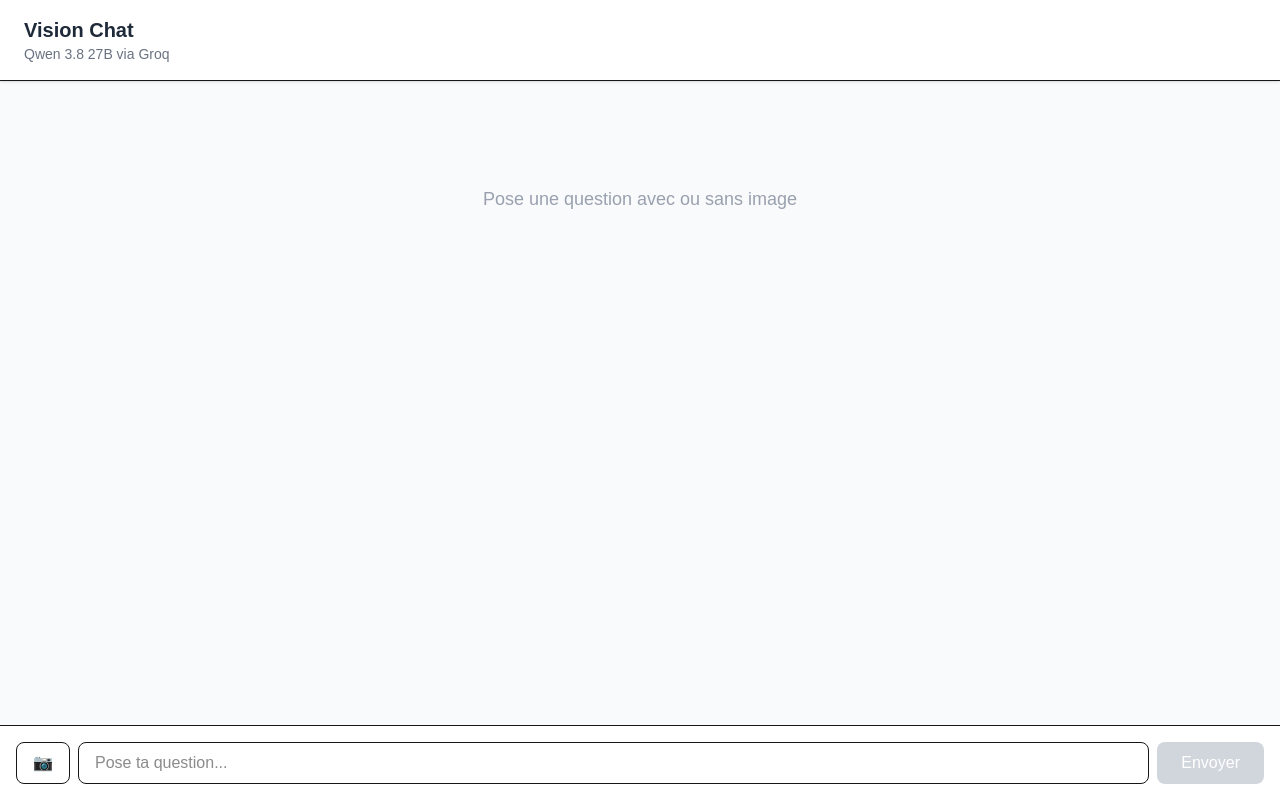
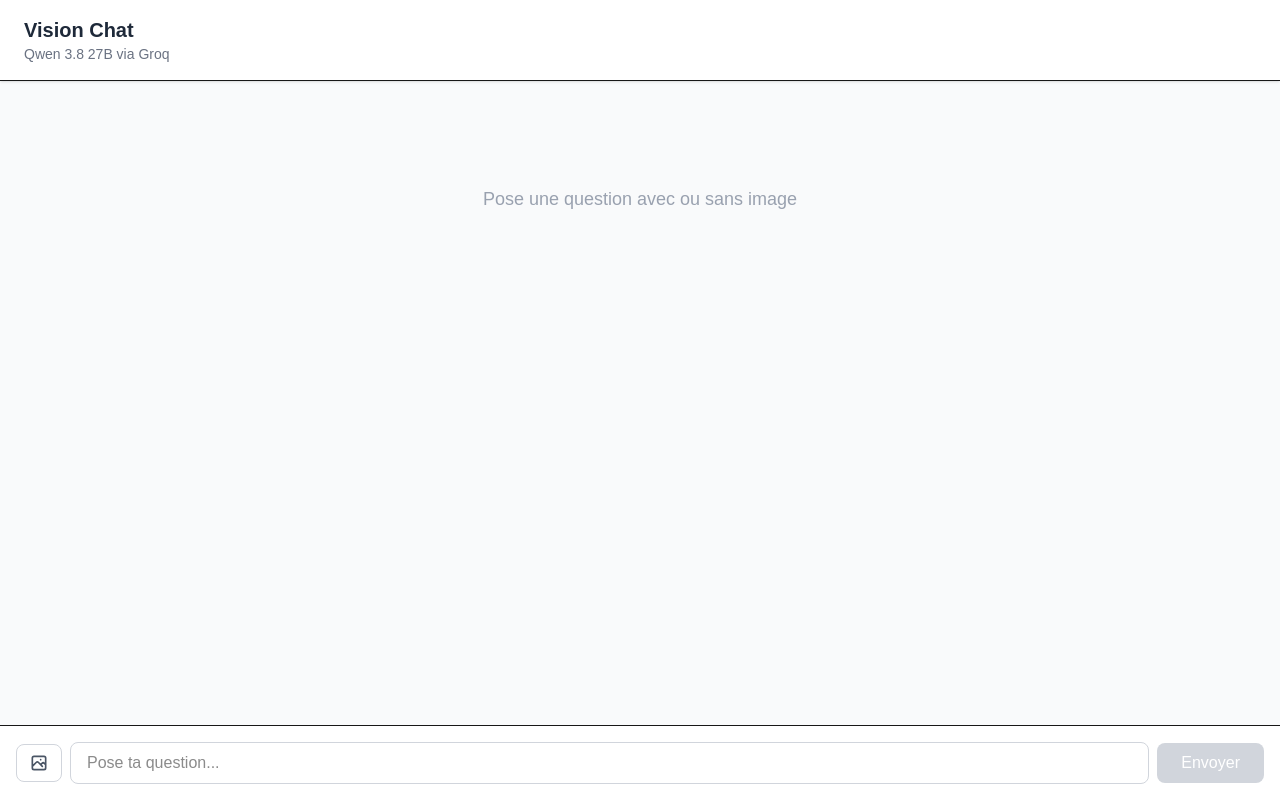
Before and after one commit to cyrisa02/devisflow-ai, a Next.js app: page /chat in a window 1280 px wide. Built offline with nearby package versions, Linux system fonts and the light colour scheme.

Commit message:
ajout du chatbot avec photo

```diff
--- a/package.json
+++ b/package.json
@@ -11,10 +11,13 @@
   "dependencies": {
     "@huggingface/inference": "^4.13.32",
     "@supabase/supabase-js": "^2.117.3",
+    "@tailwindcss/typography": "^0.5.20",
     "next": "16.4.0",
     "openai": "^7.32.0",
     "react": "19.3.0",
     "react-dom": "19.3.0",
+    "react-markdown": "^10.1.0",
+    "remark-gfm": "^4.0.1",
     "resend": "^6.32.1",
     "zod": "^4.6.7"
   },
--- a/src/app/chat/page.tsx
+++ b/src/app/chat/page.tsx
@@ -1,11 +1,13 @@
 "use client";
 
 import { useState, useRef, useEffect } from "react";
+import ReactMarkdown from "react-markdown";
+import remarkGfm from "remark-gfm";
 
 interface Message {
   role: "user" | "assistant";
   content: string;
-  image?: string; // base64
+  image?: string;
 }
 
 export default function ChatPage() {
@@ -15,6 +17,7 @@ export default function ChatPage() {
   const [loading, setLoading] = useState(false);
   const messagesEndRef = useRef<HTMLDivElement>(null);
   const fileInputRef = useRef<HTMLInputElement>(null);
+  const textareaRef = useRef<HTMLTextAreaElement>(null);
 
   useEffect(() => {
     messagesEndRef.current?.scrollIntoView({ behavior: "smooth" });
@@ -23,6 +26,12 @@ export default function ChatPage() {
   const handleImageUpload = (e: React.ChangeEvent<HTMLInputElement>) => {
     const file = e.target.files?.[0];
     if (!file) return;
+
+    // Limiter à 10MB pour éviter de saturer Groq
+    if (file.size > 10 * 1024 * 1024) {
+      alert("Image trop lourde (max 10MB)");
+      return;
+    }
 
     const reader = new FileReader();
     reader.onload = () => {
@@ -34,6 +43,14 @@ export default function ChatPage() {
   const removeImage = () => {
     setImage(null);
     if (fileInputRef.current) fileInputRef.current.value = "";
+  };
+
+  const autoResize = () => {
+    const el = textareaRef.current;
+    if (el) {
+      el.style.height = "auto";
+      el.style.height = Math.min(el.scrollHeight, 200) + "px";
+    }
   };
 
   const sendMessage = async () => {
@@ -50,6 +67,9 @@ export default function ChatPage() {
     setInput("");
     setImage(null);
     setLoading(true);
+
+    // Reset hauteur textarea
+    if (textareaRef.current) textareaRef.current.style.height = "auto";
 
     try {
       const res = await fetch("/api/chat", {
@@ -74,7 +94,7 @@ export default function ChatPage() {
     } catch (error) {
       setMessages([
         ...newMessages,
-        { role: "assistant", content: "Erreur de connexion" },
+        { role: "assistant", content: "Erreur de connexion au serveur" },
       ]);
     } finally {
       setLoading(false);
@@ -91,7 +111,7 @@ export default function ChatPage() {
   return (
     <div className="flex flex-col h-screen bg-gray-50">
       {/* Header */}
-      <header className="bg-white border-b px-6 py-4 shadow-sm">
+      <header className="bg-white border-b px-6 py-4 shadow-sm flex-shrink-0">
         <h1 className="text-xl font-semibold text-gray-800">Vision Chat</h1>
         <p className="text-sm text-gray-500">Qwen 3.8 27B via Groq</p>
       </header>
@@ -107,7 +127,9 @@ export default function ChatPage() {
         {messages.map((msg, idx) => (
           <div
             key={idx}
-            className={`flex ${msg.role === "user" ? "justify-end" : "justify-start"}`}
+            className={`flex ${
+              msg.role === "user" ? "justify-end" : "justify-start"
+            }`}
           >
             <div
               className={`max-w-2xl rounded-2xl px-4 py-3 ${
@@ -123,7 +145,16 @@ export default function ChatPage() {
                   className="max-w-xs rounded-lg mb-2"
                 />
               )}
-              <p className="whitespace-pre-wrap">{msg.content}</p>
+
+              {msg.role === "assistant" ? (
+                <div className="prose prose-sm max-w-none">
+                  <ReactMarkdown remarkPlugins={[remarkGfm]}>
+                    {msg.content}
+                  </ReactMarkdown>
+                </div>
+              ) : (
+                <p className="whitespace-pre-wrap">{msg.content}</p>
+              )}
             </div>
           </div>
         ))}
@@ -150,20 +181,20 @@ export default function ChatPage() {
       </div>
 
       {/* Input */}
-      <div className="bg-white border-t p-4">
+      <div className="bg-white border-t p-4 flex-shrink-0">
         {image && (
           <div className="mb-2 relative inline-block">
             <img src={image} alt="preview" className="h-20 rounded-lg border" />
             <button
               onClick={removeImage}
-              className="absolute -top-2 -right-2 bg-red-500 text-white rounded-full w-5 h-5 text-xs"
+              className="absolute -top-2 -right-2 bg-red-500 text-white rounded-full w-5 h-5 text-xs flex items-center justify-center"
             >
               ×
             </button>
           </div>
         )}
 
-        <div className="flex gap-2">
+        <div className="flex gap-2 items-center">
           <input
             type="file"
             accept="image/*"
@@ -174,26 +205,43 @@ export default function ChatPage() {
 
           <button
             onClick={() => fileInputRef.current?.click()}
-            className="px-4 py-2 border rounded-lg hover:bg-gray-50"
+            className="px-3 py-2 border border-gray-300 rounded-lg hover:bg-gray-50 transition-colors flex-shrink-0"
             title="Ajouter une image"
           >
-            📷
+            <svg
+              xmlns="http://www.w3.org/2000/svg"
+              className="h-5 w-5 text-gray-600"
+              fill="none"
+              viewBox="0 0 24 24"
+              stroke="currentColor"
+            >
+              <path
+                strokeLinecap="round"
+                strokeLinejoin="round"
+                strokeWidth={2}
+                d="M4 16l4.586-4.586a2 2 0 012.828 0L16 16m-2-2l1.586-1.586a2 2 0 012.828 0L20 14m-6-6h.01M6 20h12a2 2 0 002-2V6a2 2 0 00-2-2H6a2 2 0 00-2 2v12a2 2 0 002 2z"
+              />
+            </svg>
           </button>
 
           <textarea
+            ref={textareaRef}
             value={input}
-            onChange={(e) => setInput(e.target.value)}
+            onChange={(e) => {
+              setInput(e.target.value);
+              autoResize();
+            }}
             onKeyDown={handleKeyDown}
             placeholder="Pose ta question..."
             rows={1}
-            className="flex-1 border rounded-lg px-4 py-2 resize-none focus:outline-none focus:ring-2 focus:ring-blue-500"
+            className="flex-1 border border-gray-300 rounded-lg px-4 py-2 resize-none focus:outline-none focus:ring-2 focus:ring-blue-500 min-h-[42px] max-h-[200px]"
             disabled={loading}
           />
 
           <button
             onClick={sendMessage}
             disabled={loading || (!input.trim() && !image)}
-            className="px-6 py-2 bg-blue-600 text-white rounded-lg hover:bg-blue-700 disabled:bg-gray-300 disabled:cursor-not-allowed"
+            className="px-6 py-2 bg-blue-600 text-white rounded-lg hover:bg-blue-700 disabled:bg-gray-300 disabled:cursor-not-allowed flex-shrink-0"
           >
             {loading ? "..." : "Envoyer"}
           </button>
--- /dev/null
+++ b/tailwind.config.ts
@@ -0,0 +1,7 @@
+import type { Config } from "tailwindcss";
+
+export default {
+  content: ["./src/**/*.{js,ts,jsx,tsx,mdx}", "./app/**/*.{js,ts,jsx,tsx,mdx}"],
+  theme: { extend: {} },
+  plugins: [require("@tailwindcss/typography")],
+} as Config;
```
Also changed, not shown: 1 other file (tests, documents, lock files or other folders).
